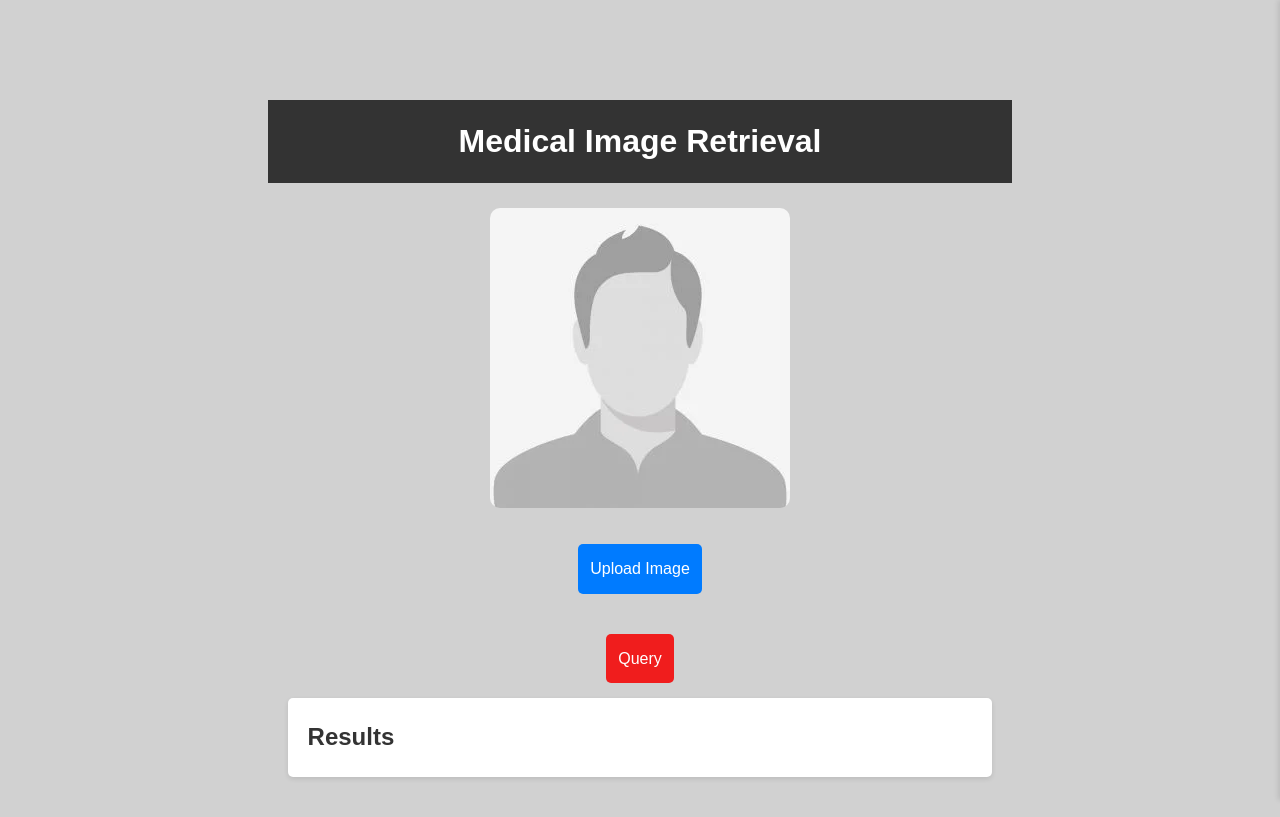
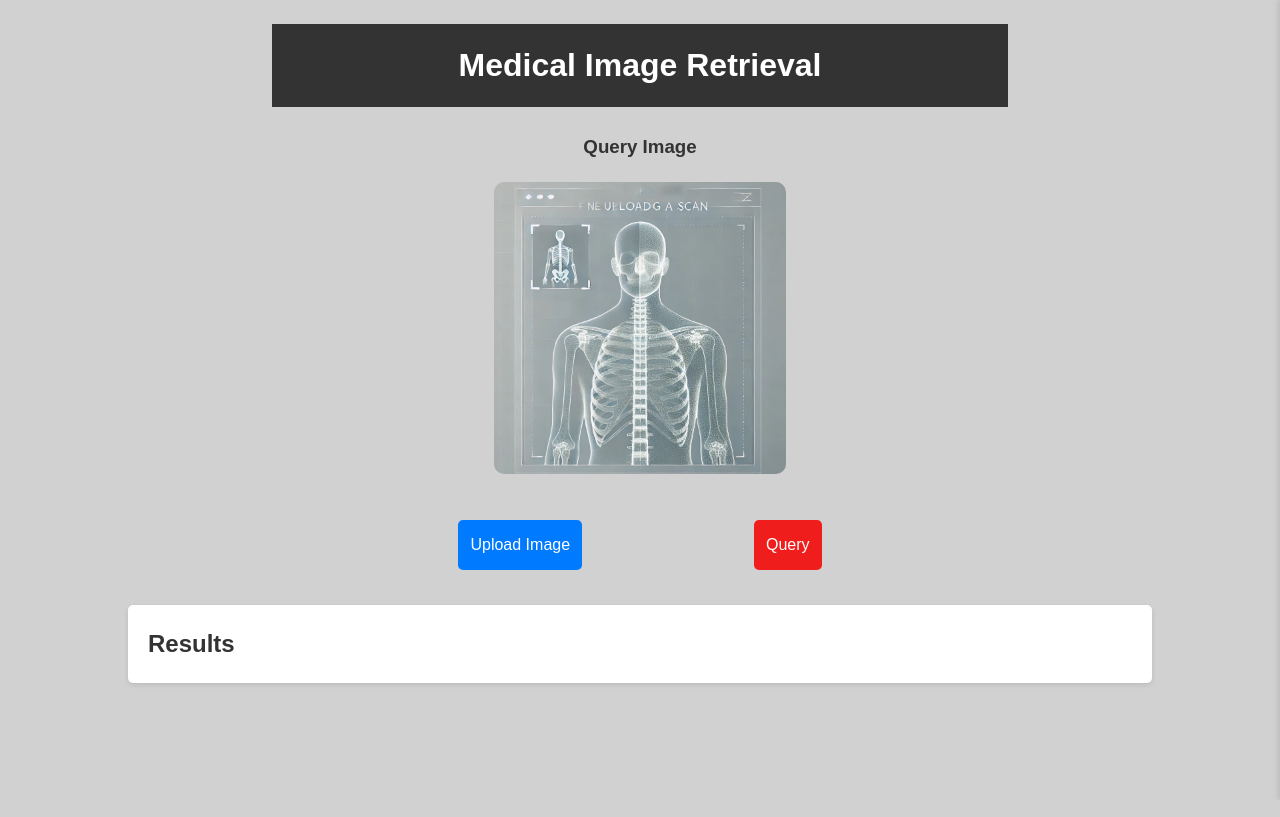
Before and after one commit to HaooNhat/medical-image-retrieval, a Django app: page / in a window 1280 px wide. Run offline with Django 5.2, Linux system fonts and the light colour scheme.

Commit message:
update UI, add compare image

```diff
--- a/static/js/script.js
+++ b/static/js/script.js
@@ -1,79 +1,252 @@
+document.addEventListener("DOMContentLoaded", () => {
   const queryImage = document.getElementById("query-image");
   const inputImage = document.getElementById("inputQueryImage");
-const resultsContainer = document.getElementById('resultsContainer');
-const sidebar = document.getElementById('sidebar');
-const imageDetails = document.getElementById('imageDetails');
+  const resultsContainer = document.getElementById("resultsContainer");
+  const sidebar = document.getElementById("sidebar");
+  const imageDetails = document.getElementById("imageDetails");
+  const closeSidebarButton = document.getElementById("closeSidebar");
+  const queryCompareImage = document.getElementById("queryImage");
+  const selectedImage = document.getElementById("selectedImage");
 
   inputImage.onchange = () => {
     queryImage.src = URL.createObjectURL(inputImage.files[0]);
-}
+    queryCompareImage.src = queryImage.src;
+  };
 
   const submitForm = document.getElementById("submitForm");
-const csrfToken = document.querySelector('input[name="csrfmiddlewaretoken"]').value;
+  const csrfToken = document.querySelector(
+    'input[name="csrfmiddlewaretoken"]'
+  ).value;
   const errorMessage = document.getElementById("error-message");
 
   errorMessage.style.opacity = 0;
 
-submitForm.addEventListener("submit", e => {
+  submitForm.addEventListener("submit", (e) => {
     e.preventDefault();
 
     const formData = new FormData();
-    formData.append('query_image', inputImage.files[0]);
+    formData.append("query_image", inputImage.files[0]);
 
     fetch("/api/query", {
       method: "POST",
       headers: {
-            'X-CSRFToken': csrfToken,
+        "X-CSRFToken": csrfToken,
       },
       body: formData,
     })
-        .then(response => response.json())
-        .then(data => {
+      .then((response) => response.json())
+      .then((data) => {
         // console.log("Client: " + data)
         displayResults(data["results"]);
         results = [
-                { 'image_filename': '00000017_001.png', 'labels': 'No Finding', 'patient_id': '00000017', 'patient_age': 77, 'patient_gender': 'M', 'view_position': 'AP', 'id': 454289029618204676 }
-                , { 'image_filename': '00009229_020.png', 'labels': 'No Finding', 'patient_id': '00009229', 'patient_age': 37, 'patient_gender': 'M', 'view_position': 'AP', 'id': 454289084503821730 }
-                , { 'image_filename': '00019981_002.png', 'labels': 'No Finding', 'patient_id': '00019981', 'patient_age': 40, 'patient_gender': 'F', 'view_position': 'AP', 'id': 454289156542308270 }
-                , { 'image_filename': '00005682_006.png', 'labels': 'Edema', 'patient_id': '00005682', 'patient_age': 74, 'patient_gender': 'M', 'view_position': 'AP', 'id': 454289063535183984 }
-                , { 'image_filename': '00007131_000.png', 'labels': 'No Finding', 'patient_id': '00007131', 'patient_age': 57, 'patient_gender': 'M', 'view_position': 'AP', 'id': 454289072897133246 }
-                , { 'image_filename': '00007121_003.png', 'labels': 'No Finding', 'patient_id': '00007121', 'patient_age': 62, 'patient_gender': 'F', 'view_position': 'AP', 'id': 454289072801974968 }
-                , { 'image_filename': '00016942_000.png', 'labels': 'No Finding', 'patient_id': '00016942', 'patient_age': 58, 'patient_gender': 'M', 'view_position': 'AP', 'id': 454289137322695380 }
-                , { 'image_filename': '00019594_003.png', 'labels': 'Effusion', 'patient_id': '00019594', 'patient_age': 56, 'patient_gender': 'M', 'view_position': 'AP', 'id': 454289153915363074 }
-                , { 'image_filename': '00018175_006.png', 'labels': 'No Finding', 'patient_id': '00018175', 'patient_age': 56, 'patient_gender': 'M', 'view_position': 'AP', 'id': 454289145653370090 }
-                , { 'image_filename': '00004746_018.png', 'labels': 'No Finding', 'patient_id': '00004746', 'patient_age': 41, 'patient_gender': 'F', 'view_position': 'AP', 'id': 454289057658963706 }
-                , { 'image_filename': '00016787_003.png', 'labels': 'No Finding', 'patient_id': '00016787', 'patient_age': 51, 'patient_gender': 'M', 'view_position': 'AP', 'id': 454289136478591646 }
-                , { 'image_filename': '00012681_049.png', 'labels': 'No Finding', 'patient_id': '00012681', 'patient_age': 60, 'patient_gender': 'F', 'view_position': 'AP', 'id': 454289109020578748 }
-                , { 'image_filename': '00005202_000.png', 'labels': 'No Finding', 'patient_id': '00005202', 'patient_age': 56, 'patient_gender': 'F', 'view_position': 'AP', 'id': 454289060803905474 }
-                , { 'image_filename': '00029016_000.png', 'labels': 'No Finding', 'patient_id': '00029016', 'patient_age': 72, 'patient_gender': 'M', 'view_position': 'PA', 'id': 454289199148050940 }
-                , { 'image_filename': '00004090_002.png', 'labels': 'Edema', 'patient_id': '00004090', 'patient_age': 61, 'patient_gender': 'M', 'view_position': 'AP', 'id': 454289054191322652 }
-                , { 'image_filename': '00007526_034.png', 'labels': 'No Finding', 'patient_id': '00007526', 'patient_age': 66, 'patient_gender': 'M', 'view_position': 'AP', 'id': 454289075310693208 }
-                , { 'image_filename': '00003482_001.png', 'labels': 'No Finding', 'patient_id': '00003482', 'patient_age': 75, 'patient_gender': 'F', 'view_position': 'AP', 'id': 454289050640581954 }
-                , { 'image_filename': '00014116_006.png', 'labels': 'Atelectasis|Infiltration', 'patient_id': '00014116', 'patient_age': 54, 'patient_gender': 'M', 'view_position': 'AP', 'id': 454289118933030456 }
-                , { 'image_filename': '00023033_002.png', 'labels': 'Nodule', 'patient_id': '00023033', 'patient_age': 63, 'patient_gender': 'M', 'view_position': 'AP', 'id': 454289173949719548 }
-                , { 'image_filename': '00007406_003.png', 'labels': 'No Finding', 'patient_id': '00007406', 'patient_age': 66, 'patient_gender': 'M', 'view_position': 'AP', 'id': 454289074501716772 },
-            ]
+          {
+            image_filename: "00000017_001.png",
+            labels: "No Finding",
+            patient_id: "00000017",
+            patient_age: 77,
+            patient_gender: "M",
+            view_position: "AP",
+            id: 454289029618204676,
+          },
+          {
+            image_filename: "00009229_020.png",
+            labels: "No Finding",
+            patient_id: "00009229",
+            patient_age: 37,
+            patient_gender: "M",
+            view_position: "AP",
+            id: 454289084503821730,
+          },
+          {
+            image_filename: "00019981_002.png",
+            labels: "No Finding",
+            patient_id: "00019981",
+            patient_age: 40,
+            patient_gender: "F",
+            view_position: "AP",
+            id: 454289156542308270,
+          },
+          {
+            image_filename: "00005682_006.png",
+            labels: "Edema",
+            patient_id: "00005682",
+            patient_age: 74,
+            patient_gender: "M",
+            view_position: "AP",
+            id: 454289063535183984,
+          },
+          {
+            image_filename: "00007131_000.png",
+            labels: "No Finding",
+            patient_id: "00007131",
+            patient_age: 57,
+            patient_gender: "M",
+            view_position: "AP",
+            id: 454289072897133246,
+          },
+          {
+            image_filename: "00007121_003.png",
+            labels: "No Finding",
+            patient_id: "00007121",
+            patient_age: 62,
+            patient_gender: "F",
+            view_position: "AP",
+            id: 454289072801974968,
+          },
+          {
+            image_filename: "00016942_000.png",
+            labels: "No Finding",
+            patient_id: "00016942",
+            patient_age: 58,
+            patient_gender: "M",
+            view_position: "AP",
+            id: 454289137322695380,
+          },
+          {
+            image_filename: "00019594_003.png",
+            labels: "Effusion",
+            patient_id: "00019594",
+            patient_age: 56,
+            patient_gender: "M",
+            view_position: "AP",
+            id: 454289153915363074,
+          },
+          {
+            image_filename: "00018175_006.png",
+            labels: "No Finding",
+            patient_id: "00018175",
+            patient_age: 56,
+            patient_gender: "M",
+            view_position: "AP",
+            id: 454289145653370090,
+          },
+          {
+            image_filename: "00004746_018.png",
+            labels: "No Finding",
+            patient_id: "00004746",
+            patient_age: 41,
+            patient_gender: "F",
+            view_position: "AP",
+            id: 454289057658963706,
+          },
+          {
+            image_filename: "00016787_003.png",
+            labels: "No Finding",
+            patient_id: "00016787",
+            patient_age: 51,
+            patient_gender: "M",
+            view_position: "AP",
+            id: 454289136478591646,
+          },
+          {
+            image_filename: "00012681_049.png",
+            labels: "No Finding",
+            patient_id: "00012681",
+            patient_age: 60,
+            patient_gender: "F",
+            view_position: "AP",
+            id: 454289109020578748,
+          },
+          {
+            image_filename: "00005202_000.png",
+            labels: "No Finding",
+            patient_id: "00005202",
+            patient_age: 56,
+            patient_gender: "F",
+            view_position: "AP",
+            id: 454289060803905474,
+          },
+          {
+            image_filename: "00029016_000.png",
+            labels: "No Finding",
+            patient_id: "00029016",
+            patient_age: 72,
+            patient_gender: "M",
+            view_position: "PA",
+            id: 454289199148050940,
+          },
+          {
+            image_filename: "00004090_002.png",
+            labels: "Edema",
+            patient_id: "00004090",
+            patient_age: 61,
+            patient_gender: "M",
+            view_position: "AP",
+            id: 454289054191322652,
+          },
+          {
+            image_filename: "00007526_034.png",
+            labels: "No Finding",
+            patient_id: "00007526",
+            patient_age: 66,
+            patient_gender: "M",
+            view_position: "AP",
+            id: 454289075310693208,
+          },
+          {
+            image_filename: "00003482_001.png",
+            labels: "No Finding",
+            patient_id: "00003482",
+            patient_age: 75,
+            patient_gender: "F",
+            view_position: "AP",
+            id: 454289050640581954,
+          },
+          {
+            image_filename: "00014116_006.png",
+            labels: "Atelectasis|Infiltration",
+            patient_id: "00014116",
+            patient_age: 54,
+            patient_gender: "M",
+            view_position: "AP",
+            id: 454289118933030456,
+          },
+          {
+            image_filename: "00023033_002.png",
+            labels: "Nodule",
+            patient_id: "00023033",
+            patient_age: 63,
+            patient_gender: "M",
+            view_position: "AP",
+            id: 454289173949719548,
+          },
+          {
+            image_filename: "00007406_003.png",
+            labels: "No Finding",
+            patient_id: "00007406",
+            patient_age: 66,
+            patient_gender: "M",
+            view_position: "AP",
+            id: 454289074501716772,
+          },
+        ];
         displayResults(results);
       })
-        .catch(error => {
+      .catch((error) => {
         console.error(error);
       });
-})
+  });
 
   function displayResults(results) {
-    resultsContainer.innerHTML = '';
-    results.forEach(result => {
-        const resultItem = document.createElement('div');
-        resultItem.className = 'result-item';
+    resultsContainer.innerHTML = "";
+    results.forEach((result, idx) => {
+      const resultItem = document.createElement("div");
+      resultItem.className = "result-item";
       resultItem.innerHTML = `
-                <img src="/static/image/${result.image_filename}" alt="${result.image_filename}" class="med-image">
+    <p>${idx + 1}</p>
+                <img src="/static/image/${result.image_filename}" alt="${
+        result.image_filename
+      }" class="result-image">
             `;
-        resultItem.addEventListener('click', () => showDetails(result));
+      resultItem.addEventListener("click", () => showDetails(result));
       resultsContainer.appendChild(resultItem);
+      resultsContainer.style.marginTop = "20px";
     });
   }
 
   function showDetails(result) {
+    document.getElementById("comparison-image").classList.add("active");
+    selectedImage.src = `static/image/${result.image_filename}`;
     imageDetails.innerHTML = `
             <h3>${result.image_filename}</h3>
             <p>Labels: ${result.labels}</p>
@@ -82,5 +255,20 @@ function showDetails(result) {
             <p>Gender: ${result.patient_gender}</p>
             <p>View Position: ${result.view_position}</p>
         `;
-    sidebar.classList.add('active');
+    sidebar.classList.add("active");
   }
+
+  function closeSidebar() {
+    sidebar.classList.remove("active");
+    document.getElementById("comparison-image").classList.remove("active");
+  }
+
+  closeSidebarButton.addEventListener("click", closeSidebar);
+
+  // Close sidebar when clicking outside
+  document.addEventListener("click", (e) => {
+    if (!sidebar.contains(e.target) && !e.target.closest(".result-item")) {
+      closeSidebar();
+    }
+  });
+});
--- a/static/style/style.css
+++ b/static/style/style.css
@@ -14,16 +14,16 @@ body {
 .wrapper {
   width: 100%;
   display: flex;
+  flex-direction: column;
   align-items: center;
   justify-content: center;
-    margin-top: 5em;
+  margin-top: 3vh;
 }
 
 .container {
   display: flex;
   flex-wrap: wrap;
   max-width: 1200px;
-    padding: 20px;
 }
 
 header {
@@ -47,8 +47,9 @@ main {
 }
 
 .col {
-    display: inline;
-    justify-content: center;
+  display: inline-flex;
+  flex-direction: column;
+  align-items: center;
 }
 
 .input-section {
@@ -57,8 +58,9 @@ main {
 
 .med-image {
   display: block;
-    max-width: 320px;
-    max-height: 320px;
+  max-width: calc(876px / 3);
+  aspect-ratio: 1/1;
+  margin-top: 20px;
   border-radius: 10px;
 }
 
@@ -102,6 +104,7 @@ main {
 }
 
 .results-section {
+  width: 80%;
   background-color: #fff;
   border-radius: 5px;
   padding: 20px;
@@ -111,29 +114,32 @@ main {
 #resultsContainer {
   display: flex;
   flex-wrap: wrap;
-    justify-content: space-around;
-    gap: 20px;
+  justify-content: space-evenly;
 }
 
 .result-item {
+  display: flex;
+  flex-direction: row;
+  margin-bottom: 20px;
   width: auto;
-    max-width: 300px;
+  max-width: calc(876px / 3 + 30px);
   aspect-ratio: 1 / 1;
   overflow: hidden;
   justify-items: center;
   transition: transform 0.3s ease;
-    margin: 10px;
 }
 
 .result-item:hover {
-    transform: scale(1.05);
+  transform: scale(1.1);
   box-shadow: 0 4px 8px rgba(0, 0, 0, 0.1);
 }
 
 .result-item img {
+  display: block;
   width: 100%;
-    height: auto;
-    display: block;
+  aspect-ratio: 1/1;
+  padding: 5%;
+  border-radius: 10%;
 }
 
 .sidebar {
@@ -152,11 +158,33 @@ main {
   right: 0;
 }
 
+.comparison-item {
+  display: none;
+}
+
+.comparison-item.active {
+  display: inline-flex;
+}
+
 #imageDetails {
   margin-top: 20px;
 }
 
+.close-button {
+  position: absolute;
+  top: 10px;
+  right: 10px;
+  font-size: 24px;
+  background: none;
+  border: none;
+  cursor: pointer;
+}
+
 @media (max-width: 768px) {
+  .wrapper {
+    margin-top: 0;
+  }
+
   .result-item {
     width: calc(50% - 20px);
   }
--- a/templates/home.html
+++ b/templates/home.html
@@ -1,8 +1,4 @@
-{% extends "layout.html" %}
-
-{% block content %}
-
-{% load static %}
+{% extends "layout.html" %} {% block content %} {% load static %}
 
 <div class="wrapper">
   <div class="container">
@@ -13,16 +9,23 @@
       <form method="POST" id="submitForm">
         {% csrf_token %}
         <div class="row input-section">
-                    <img src="{% static 'image/profile_placeholder.webp' %}" id="query-image" class="med-image"
-                        alt="Query Image">
+          <div class="col">
+            <h3>Query Image</h3>
+            <img
+              src="{% static 'image/scan_adjusted_image.jpg' %}"
+              id="query-image"
+              class="med-image"
+              alt="Query Image"
+            />
           </div>
-
-                <div class="row">
-                    <div class="col">
-                        <label for="inputQueryImage" class="label-image">Upload Image</label>
-
-                        <input type="file" accept="image/jpeg, image/png, image/jpg" id="inputQueryImage"
-                            class="input-image" required>
+          <div id="comparison-image" class="col comparison-item">
+            <h3>Selected Image</h3>
+            <img
+              id="selectedImage"
+              src=""
+              alt="Selected Image"
+              class="med-image"
+            />
           </div>
         </div>
 
@@ -32,26 +35,39 @@
 
         <div class="row">
           <div class="col">
+            <label for="inputQueryImage" class="label-image"
+              >Upload Image</label
+            >
+
+            <input
+              type="file"
+              accept="image/jpeg, image/png, image/jpg"
+              id="inputQueryImage"
+              class="input-image"
+              required
+            />
+          </div>
+
+          <div class="col">
             <label for="inputQueryButton" class="label-button">Query</label>
 
-                        <input type="submit" id="inputQueryButton" class="input-button">
+            <input type="submit" id="inputQueryButton" class="input-button" />
           </div>
         </div>
       </form>
+    </main>
+  </div>
 
   <section class="results-section">
     <h2>Results</h2>
     <div id="resultsContainer"></div>
   </section>
-        </main>
-
 
   <aside id="sidebar" class="sidebar">
+    <button id="closeSidebar" class="close-button">&times;</button>
     <h2>Image Details</h2>
     <div id="imageDetails"></div>
   </aside>
-
-    </div>
 </div>
 
 <script src="{% static 'js/script.js' %}"></script>
```
Also changed, not shown: static/image/scan_2_image.webp (added), static/image/scan_adjusted_image.jpg (added), static/image/scan_image.webp (added). Lines whose indentation alone changed are shown as unchanged.
